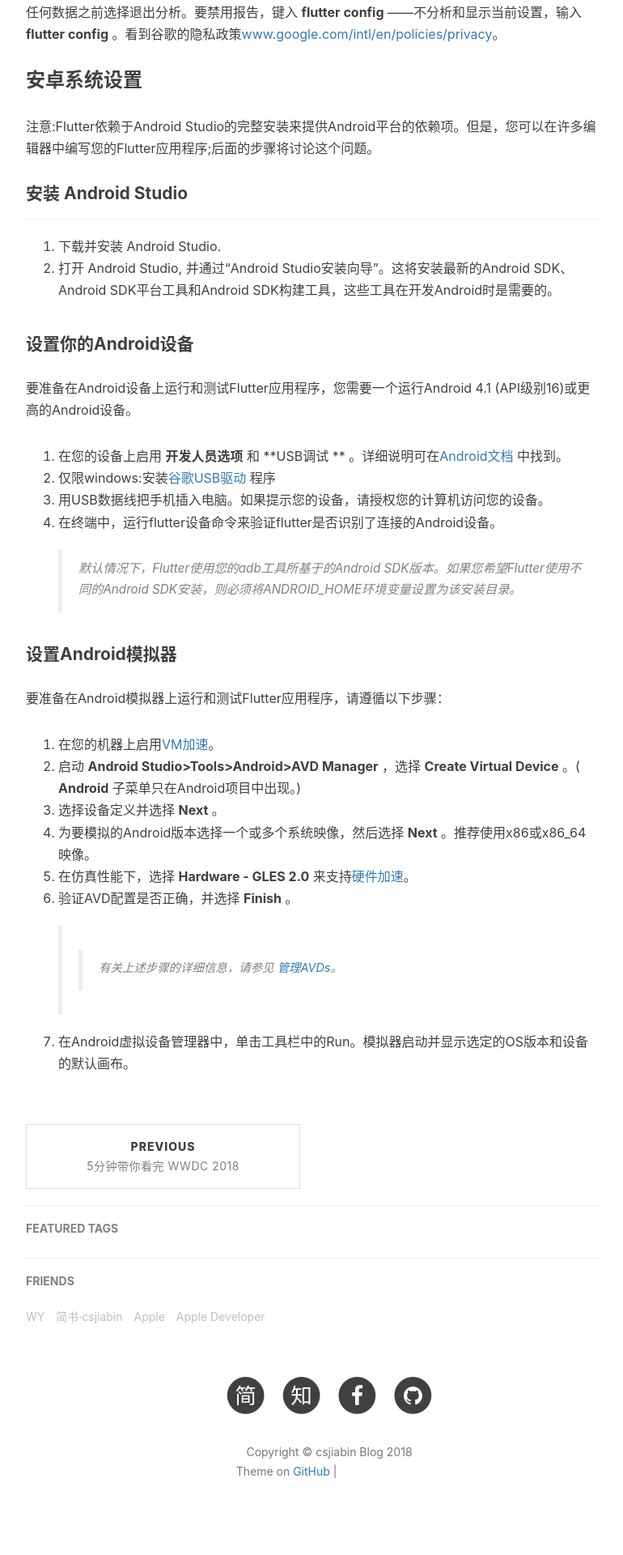
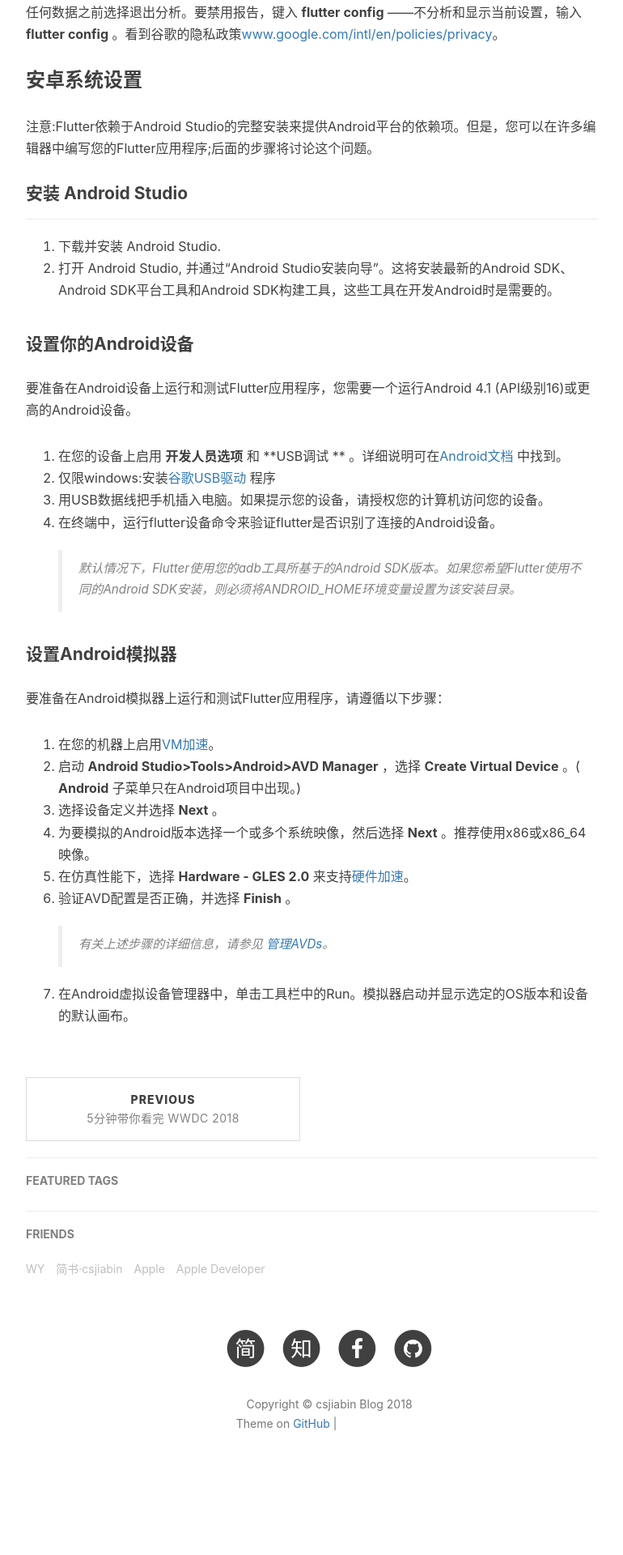
Before and after one commit to lintingjie/csjiabin.github.io, a Jekyll site: the page built from _posts/2018-06-29-Flutter-安装windows.md, in a window 1280 px wide. Shown: the part 2264-4184 px from the top of the page at 81% size, without its empty margins (233-1003 px from the left). Built offline with Jekyll 4.4.1, drawn with Linux system fonts in a browser that asks for light colours; nearby versions of some CDN libraries; comment, search, counter and statistics services are not loaded; after the commit the page ends 4126 px from its top, so only the background shows below that; grey boxes are pictures that could not be loaded.

```diff
--- a/_posts/2018-06-29-Flutter-安装windows.md
+++ b/_posts/2018-06-29-Flutter-安装windows.md
@@ -90,5 +90,5 @@ tags:
   4. 为要模拟的Android版本选择一个或多个系统映像，然后选择 **Next** 。推荐使用x86或x86_64映像。
   5. 在仿真性能下，选择 **Hardware - GLES 2.0** 来支持[硬件加速](https://developer.android.com/studio/run/emulator-acceleration.html)。
   6. 验证AVD配置是否正确，并选择 **Finish** 。
-      >> 有关上述步骤的详细信息，请参见 [管理AVDs](https://developer.android.com/studio/run/managing-avds.html)。
+      > 有关上述步骤的详细信息，请参见 [管理AVDs](https://developer.android.com/studio/run/managing-avds.html)。
   7. 在Android虚拟设备管理器中，单击工具栏中的Run。模拟器启动并显示选定的OS版本和设备的默认画布。
```
